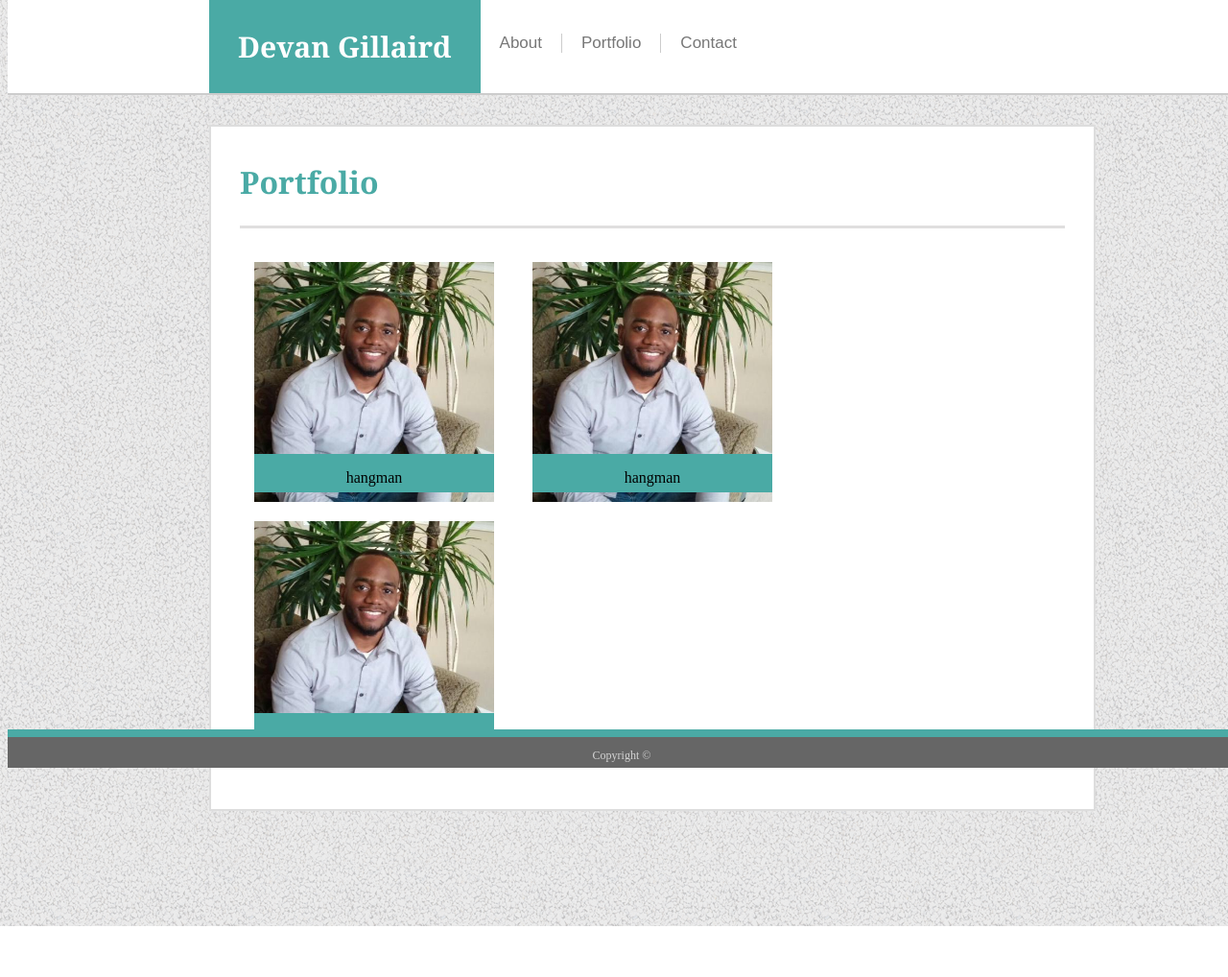
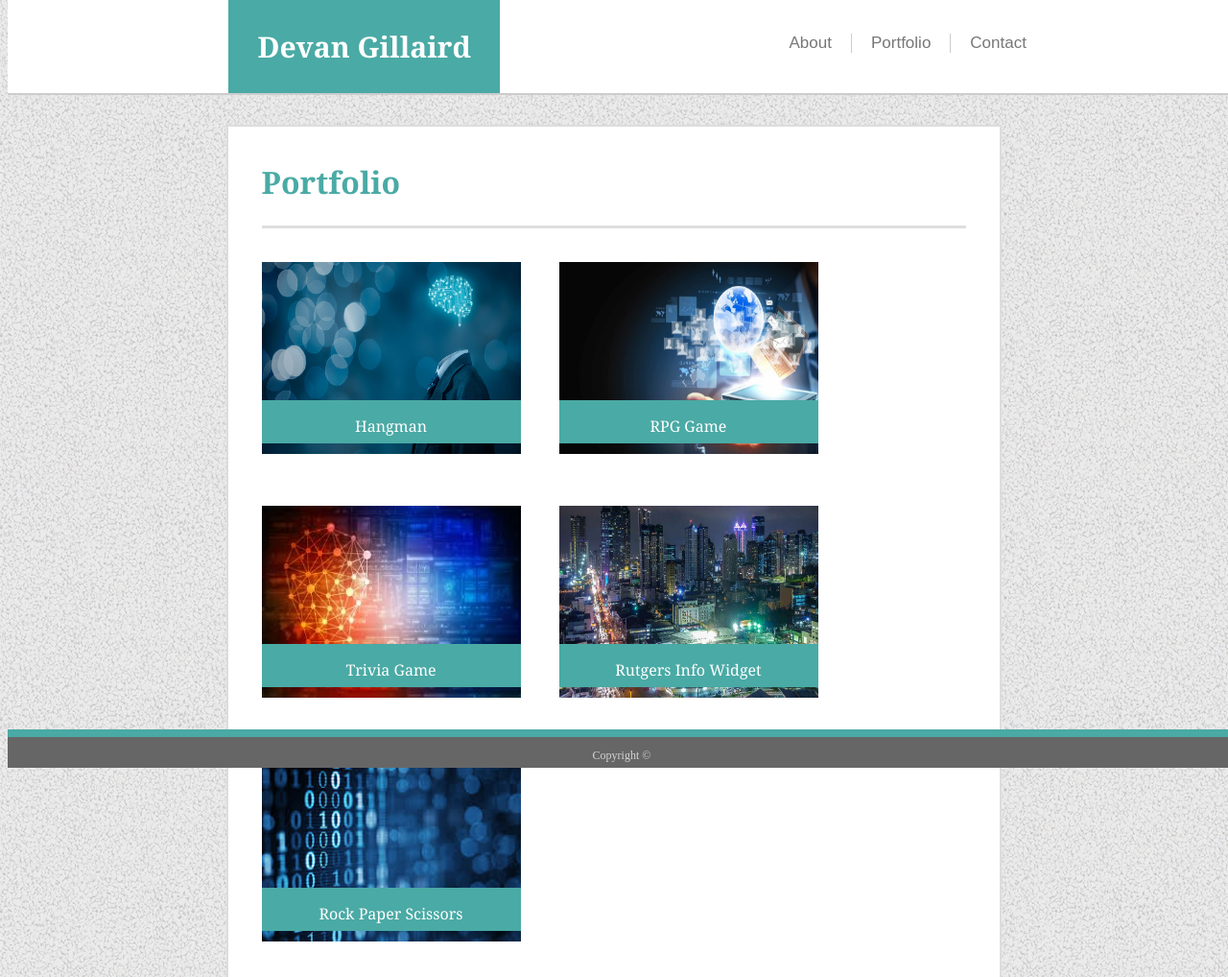
Before and after one commit to dtg5088/Basic-Portfolio, a plain HTML site: page portfolio.html in a window 1280 px wide. Shown: the top 1018 px of the page at 96% size. Before the commit the page ends 965 px from the top, so only its background shows below. Drawn offline with Linux system fonts and the light colour scheme.

Commit message:
added more content to the portfolio page, resized the css boilerplate

```diff
--- a/assets/css/style.css
+++ b/assets/css/style.css
@@ -9,6 +9,7 @@
     border-bottom-style: solid;
     border-bottom-color: #cccccc;
     border-bottom-width: 2px;
+    z-index: 1;
 
 }
 
@@ -48,9 +49,9 @@
     padding-left: 30px;
     padding-right: 30px;
     text-decoration: none;
-    font-size: 17px;
-    margin-left: 210px;
-    margin-right: ;
+    font-size: 18px;
+    margin-left: 18%;
+    margin-right: 22%;
     font-size: 30px;
     font-family: 'Georgia', Times, Times New Roman, serif;
     font-weight: bold;
@@ -66,14 +67,15 @@ body {
 }
 
 #container {
-    width: 68%;
+    /*width: 68%;*/
     background:#ffffff;
     overflow: hidden;
     margin-top: 130px;
     margin-bottom: 120px;
-    margin-left: 210px;
-    padding-left: 30px;
-    padding-right: 30px;
+    margin-left: 18%;/*210px;*/
+    margin-right: 18%;
+    padding-left: 35px;
+    padding-right: 35px;
     padding-bottom: 50px;
     border-style: solid;
     border-color: #dddddd;
@@ -124,17 +126,21 @@ span{
 .picFormat {
     float: left;
     padding-top: 20px;
-    padding-left: 15px;
-
+    padding-left: 0px;
 }
 
 .picTitle {
     position: relative;
     background-color: #4aaaa5;
-    margin-top: 200px;
+    margin-top: 144px;
+    margin-right: 40px;
+    margin-bottom: 45px;
     color: black;
     height: 40px;
-    width: 250px;
+    width: 270px;
+    font-family: 'Georgia', Times, Times New Roman, serif;
+    color: white;
+    padding-bottom: 5px;
 }
 
 .picTitle p{
@@ -142,3 +148,8 @@ span{
     text-align: center;
     width: 100%;
 }
+
+img {
+    height: 200px;
+    width: 270px;
+}
--- a/portfolio.html
+++ b/portfolio.html
@@ -10,9 +10,9 @@
 <body>
         <div class="topnav">
             <a class="active" href="#home">Devan Gillaird</a>
-            <a class="regular" href="#contact">About</a>
-            <a class="regular" href="#Portfolio">Portfolio</a>
-            <a class="regular" href="#about">Contact</a>
+            <a class="regular" href="index.html">About</a>
+            <a class="regular" href="portfolio.html">Portfolio</a>
+            <a class="regular" href="contact.html">Contact</a>
         </div>
 
         <div id="container">
@@ -22,26 +22,45 @@
             </span>
 
             <div class="picFormat">
-                <img src="assets\images\Devan.jpg" alt="Smiley face" align="left">
+                <img src="assets\images\TechPicOne.jpg" alt="Smiley face" align="left">
 
                 <div class="picTitle">
-                    <P>hangman</P>
+                    <P>Hangman</P>
                 </div>
             </div>
+
             <div class="picFormat">
-                    <img src="assets\images\Devan.jpg" alt="Smiley face" align="left">
+                    <img src="assets\images\TechPicTwo.jpg" alt="Smiley face" align="left">
 
                     <div class="picTitle">
-                        <p>hangman</P>
+                        <p>RPG Game</P>
                     </div>
             </div>
+
             <div class="picFormat">
-                    <img src="assets\images\Devan.jpg" alt="Smiley face" align="left">
+                    <img src="assets\images\TechPicThree.jpg" alt="Smiley face" align="left">
 
                     <div class="picTitle">
-                        <p>hangman</P>
+                        <p>Trivia Game</P>
                     </div>
             </div>
+
+            <div class="picFormat">
+                <img src="assets\images\TechPicFour.jpg" alt="Smiley face" align="left">
+
+                <div class="picTitle">
+                    <p>Rutgers Info Widget</P>
+                </div>
+            </div>
+
+            <div class="picFormat">
+                <img src="assets\images\TechPicFive.jpg" alt="Smiley face" align="left">
+
+                <div class="picTitle">
+                    <p>Rock Paper Scissors</P>
+                </div>
+            </div>
+
         </div>
         <div class="footer">
         </div>
```
Also changed, not shown: index.html (+3 -3 lines), assets/images/TechPicFive.jpg (added), assets/images/TechPicFour.jpg (added), assets/images/TechPicOne.jpg (added), assets/images/TechPicThree.jpg (added), assets/images/TechPicTwo.jpg (added).
